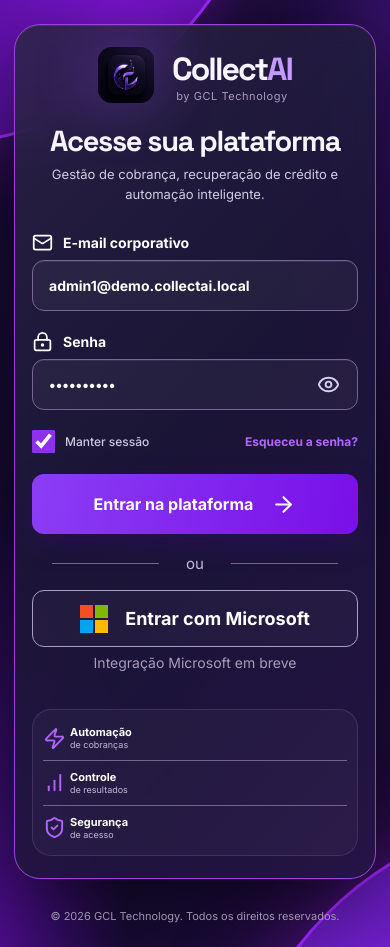
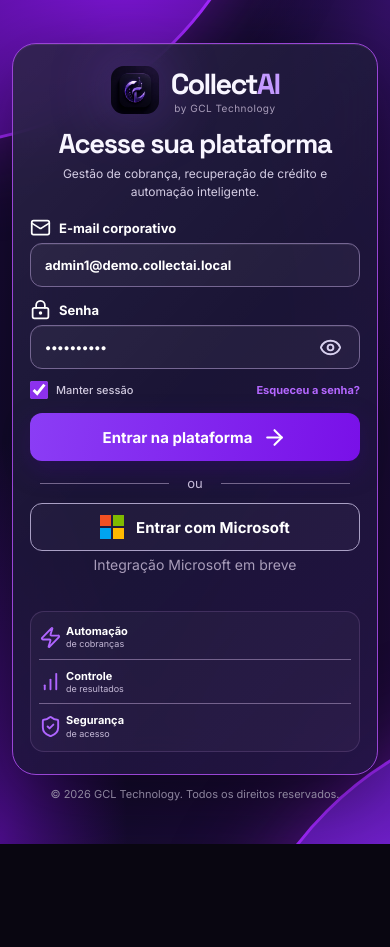
Before and after one commit to eudavizinps/GCLCollectAI, a React (Vite) app in the folder frontend/: page /login in a window 390 px wide. After the commit the page ends 844 px from the top, so only its background shows below. Built offline with nearby package versions, Linux system fonts and the light colour scheme; no server answers.

Commit message:
Reduz e centraliza o cartão de login em todas as telas

```diff
--- a/frontend/src/styles/login.css
+++ b/frontend/src/styles/login.css
@@ -5,9 +5,9 @@
   flex-direction: column;
   align-items: center;
   justify-content: center;
-  gap: 30px;
+  gap: 18px;
   min-height: 100vh;
-  padding: 52px 24px 28px;
+  padding: 28px 20px 20px;
   overflow: clip;
   color: #f8f5ff;
   background: radial-gradient(ellipse 48% 70% at 0% 100%, #4b0d89, transparent 68%), radial-gradient(ellipse 52% 70% at 100% 0%, #331065, transparent 70%), linear-gradient(117deg, #190b37, #100b29 48%, #210b3f);
@@ -26,63 +26,63 @@
 .login-page::before { top: -465px; left: -330px; background: radial-gradient(circle at 78% 75%, #7b15d2, #3e0b76 45%, #190432 76%); }
 .login-page::after { right: -360px; bottom: -505px; background: radial-gradient(circle at 23% 22%, #7220cd, #340a72 54%, #17042b 80%); }
 .login-page .login-card {
-  width: min(716px, 100%);
-  padding: 30px 67px 39px;
+  width: min(540px, 100%);
+  padding: 24px 36px 28px;
   border: 1.5px solid #9945d5;
-  border-radius: 34px;
+  border-radius: 26px;
   background: linear-gradient(135deg, #ffffff10, #ffffff02 48%, #8d23df13), #1b1437d9;
   box-shadow: 0 24px 80px #05020c88, inset 0 1px #ffffff14;
   backdrop-filter: blur(24px);
 }
 .login-card-header { text-align: center; }
-.login-card-header .brand-logo { justify-content: center; gap: 18px; }
-.login-card-header .brand-logo.large img { width: 74px; height: 74px; border-radius: 19px; object-fit: cover; }
-.login-card-header .brand-logo.large strong { font-size: 47px; }
-.login-card-header .brand-logo.large small { font-size: 16px; letter-spacing: .05em; margin-top: 4px; }
-.login-card-header h1 { margin: 21px 0 8px; font-size: 39px; line-height: 1.15; letter-spacing: -.045em; }
-.login-card-header p { margin: 0 0 28px; color: #d3cce3; font-size: 16px; }
-.login-page .login-field { display: block; margin-bottom: 20px; color: #fff; font-size: 16px; font-weight: 700; }
-.login-field > span:first-child { display: flex; align-items: center; gap: 10px; margin-bottom: 7px; }
-.login-field input { width: 100%; height: 51px; padding: 0 31px; border: 1px solid #756692; border-radius: 12px; outline: none; color: #fff; background: #ffffff0b; box-shadow: inset 0 1px #ffffff12; font-size: 16px; }
+.login-card-header .brand-logo { justify-content: center; gap: 12px; }
+.login-card-header .brand-logo.large img { width: 56px; height: 56px; border-radius: 15px; object-fit: cover; }
+.login-card-header .brand-logo.large strong { font-size: 36px; }
+.login-card-header .brand-logo.large small { font-size: 12px; letter-spacing: .05em; margin-top: 4px; }
+.login-card-header h1 { margin: 16px 0 6px; font-size: 31px; line-height: 1.15; letter-spacing: -.045em; }
+.login-card-header p { margin: 0 0 20px; color: #d3cce3; font-size: 13px; }
+.login-page .login-field { display: block; margin-bottom: 14px; color: #fff; font-size: 14px; font-weight: 700; }
+.login-field > span:first-child { display: flex; align-items: center; gap: 8px; margin-bottom: 5px; }
+.login-field input { width: 100%; height: 44px; padding: 0 17px; border: 1px solid #756692; border-radius: 12px; outline: none; color: #fff; background: #ffffff0b; box-shadow: inset 0 1px #ffffff12; font-size: 14px; }
 .login-field input::placeholder { color: #b7afcb; }
 .login-field input:focus { border-color: #b475ff; box-shadow: 0 0 0 3px #993aff33; }
 .login-password-wrap { position: relative; display: block; }
 .login-password-wrap input { padding-right: 58px; }
 .login-password-wrap button { position: absolute; right: 13px; top: 50%; display: grid; place-items: center; width: 34px; height: 34px; padding: 0; transform: translateY(-50%); border: 0; color: #d8d0ef; background: transparent; }
-.login-page .login-options { display: flex; justify-content: space-between; align-items: center; margin: 3px 0 21px; font-size: 15px; }
-.login-page .login-remember { display: inline-flex; flex-direction: row; align-items: center; gap: 10px; color: #d0c9df; font-size: 15px; font-weight: 500; }
-.login-page .login-remember input { width: 23px; height: 23px; margin: 0; accent-color: #8c31ed; }
+.login-page .login-options { display: flex; justify-content: space-between; align-items: center; margin: 2px 0 16px; font-size: 13px; }
+.login-page .login-remember { display: inline-flex; flex-direction: row; align-items: center; gap: 8px; color: #d0c9df; font-size: 13px; font-weight: 500; }
+.login-page .login-remember input { width: 18px; height: 18px; margin: 0; accent-color: #8c31ed; }
 .login-page .login-options a { color: #b467ff; font-weight: 700; }
 .login-page .login-options a:hover { text-decoration: underline; }
-.login-page .login-submit { display: flex; justify-content: center; align-items: center; gap: 18px; width: 100%; height: 60px; border: 0; border-radius: 12px; color: #fff; background: linear-gradient(100deg, #8b3df5, #7910e8); box-shadow: 0 9px 26px #340a7570; font-size: 20px; font-weight: 700; }
+.login-page .login-submit { display: flex; justify-content: center; align-items: center; gap: 10px; width: 100%; height: 50px; border: 0; border-radius: 12px; color: #fff; background: linear-gradient(100deg, #8b3df5, #7910e8); box-shadow: 0 9px 26px #340a7570; font-size: 16px; font-weight: 700; }
 .login-page .login-submit:hover:not(:disabled) { filter: brightness(1.12); }
 .login-page .login-submit:disabled { cursor: wait; opacity: .7; }
 .login-page .error-banner { margin: 0 0 16px; }
-.login-divider { display: flex; align-items: center; gap: 27px; margin: 20px 20px 17px; color: #c5bad8; font-size: 15px; }
+.login-divider { display: flex; align-items: center; gap: 18px; margin: 14px 10px 12px; color: #c5bad8; font-size: 13px; }
 .login-divider::before, .login-divider::after { content: ''; height: 1px; flex: 1; background: #74668c; }
-.login-microsoft { display: flex; justify-content: center; align-items: center; gap: 17px; width: 100%; height: 57px; border: 1.5px solid #aaa0c5; border-radius: 12px; color: #fff; background: #ffffff08; font-size: 18px; font-weight: 700; }
+.login-microsoft { display: flex; justify-content: center; align-items: center; gap: 12px; width: 100%; height: 48px; border: 1.5px solid #aaa0c5; border-radius: 12px; color: #fff; background: #ffffff08; font-size: 15px; font-weight: 700; }
 .login-microsoft:disabled { cursor: not-allowed; }
-.login-microsoft-note { margin: 7px 0 0; text-align: center; color: #aa9dbf; font-size: 11px; }
-.microsoft-mark { display: grid; grid-template-columns: repeat(2, 13px); grid-template-rows: repeat(2, 13px); gap: 2px; }
+.login-microsoft-note { margin: 5px 0 0; text-align: center; color: #aa9dbf; font-size: 10px; }
+.microsoft-mark { display: grid; grid-template-columns: repeat(2, 11px); grid-template-rows: repeat(2, 11px); gap: 2px; }
 .microsoft-mark i:nth-child(1) { background: #f25022; }
 .microsoft-mark i:nth-child(2) { background: #7fba00; }
 .microsoft-mark i:nth-child(3) { background: #00a4ef; }
 .microsoft-mark i:nth-child(4) { background: #ffb900; }
-.login-benefits { display: grid; grid-template-columns: repeat(3, 1fr); margin-top: 26px; padding: 20px 16px; border: 1px solid #6e518b66; border-radius: 19px; background: #ffffff08; }
-.login-benefits > div { display: flex; align-items: center; justify-content: center; gap: 14px; min-width: 0; }
+.login-benefits { display: grid; grid-template-columns: repeat(3, 1fr); margin-top: 18px; padding: 14px 10px; border: 1px solid #6e518b66; border-radius: 14px; background: #ffffff08; }
+.login-benefits > div { display: flex; align-items: center; justify-content: center; gap: 8px; min-width: 0; }
 .login-benefits > div + div { border-left: 1px solid #74628d; }
-.login-benefits svg { flex: none; color: #af65ff; }
+.login-benefits svg { flex: none; width: 24px; height: 24px; color: #af65ff; }
 .login-benefits span { display: flex; flex-direction: column; line-height: 1.28; }
-.login-benefits strong { color: #fff; font-size: 14px; }
-.login-benefits small { color: #c4b8d6; font-size: 12px; }
-.login-page .login-page-footer { color: #c3b9d7; font-size: 14px; text-align: center; }
-@media (min-width: 701px) and (max-height: 800px) {
+.login-benefits strong { color: #fff; font-size: 12px; }
+.login-benefits small { color: #c4b8d6; font-size: 10px; }
+.login-page .login-page-footer { color: #c3b9d7; font-size: 12px; text-align: center; }
+@media (min-width: 501px) and (max-height: 800px) {
   .login-page { gap: 13px; padding: 10px 24px; }
-  .login-page .login-card { width: min(660px, 100%); padding: 18px 48px 20px; border-radius: 26px; }
+  .login-page .login-card { width: min(500px, 100%); padding: 16px 30px 18px; border-radius: 24px; }
   .login-card-header .brand-logo.large img { width: 52px; height: 52px; border-radius: 13px; }
   .login-card-header .brand-logo.large strong { font-size: 34px; }
   .login-card-header .brand-logo.large small { font-size: 11px; }
-  .login-card-header h1 { margin: 10px 0 4px; font-size: 31px; }
+  .login-card-header h1 { margin: 10px 0 4px; font-size: 29px; }
   .login-card-header p { margin-bottom: 15px; font-size: 13px; }
   .login-page .login-field { margin-bottom: 10px; font-size: 13px; }
   .login-field > span:first-child { margin-bottom: 4px; }
@@ -101,21 +101,22 @@
   .login-benefits small { font-size: 10px; }
   .login-page .login-page-footer { font-size: 11px; }
 }
-@media (max-width: 700px) {
-  .login-page { min-height: 100svh; padding: 24px 14px; }
+@media (max-width: 500px) {
+  .login-page { min-height: 100svh; gap: 12px; padding: 16px 12px; }
   .login-page::before { top: -550px; left: -420px; }
   .login-page::after { right: -530px; bottom: -560px; }
-  .login-page .login-card { padding: 27px 24px 28px; border-radius: 26px; }
-  .login-card-header .brand-logo.large img { width: 56px; height: 56px; border-radius: 14px; }
-  .login-card-header .brand-logo.large strong { font-size: 32px; }
-  .login-card-header .brand-logo.large small { font-size: 11px; }
-  .login-card-header h1 { font-size: clamp(29px, 7vw, 39px); }
-  .login-card-header p { font-size: 13px; line-height: 1.5; }
-  .login-page .login-field { font-size: 14px; }
-  .login-field input { font-size: 14px; padding-left: 16px; }
-  .login-page .login-options, .login-page .login-remember { font-size: 12px; }
-  .login-page .login-submit { font-size: 16px; }
-  .login-benefits { gap: 8px; padding: 15px 10px; }
+  .login-page .login-card { width: min(480px, 100%); padding: 20px 20px 22px; border-radius: 24px; }
+  .login-card-header .brand-logo.large img { width: 48px; height: 48px; border-radius: 13px; }
+  .login-card-header .brand-logo.large strong { font-size: 29px; }
+  .login-card-header .brand-logo.large small { font-size: 10px; }
+  .login-card-header h1 { margin-top: 14px; font-size: clamp(25px, 7vw, 31px); }
+  .login-card-header p { margin-bottom: 16px; font-size: 12px; line-height: 1.5; }
+  .login-page .login-field { margin-bottom: 12px; font-size: 13px; }
+  .login-field input { height: 44px; font-size: 13px; padding-left: 14px; }
+  .login-page .login-options, .login-page .login-remember { font-size: 11px; }
+  .login-page .login-options { margin-bottom: 14px; }
+  .login-page .login-submit { height: 48px; font-size: 15px; }
+  .login-benefits { gap: 8px; margin-top: 16px; padding: 12px 8px; }
   .login-benefits > div { flex-direction: column; gap: 4px; text-align: center; }
   .login-benefits svg { width: 23px; height: 23px; }
   .login-benefits strong { font-size: 11px; }
```
Also changed, not shown: 2 other files (tests, documents, lock files or other folders).
